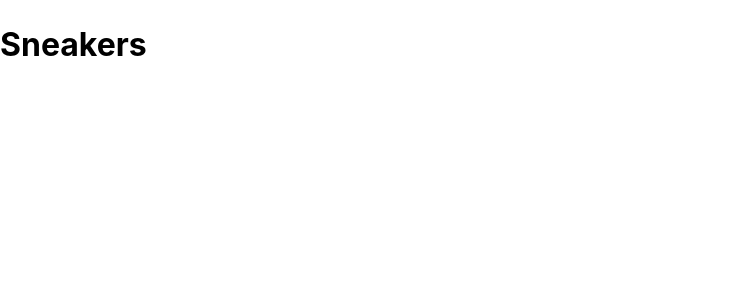
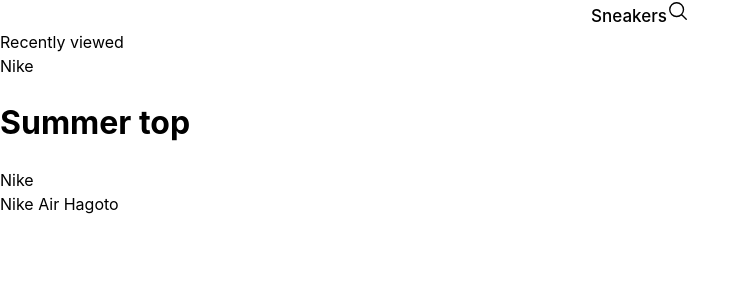
Before and after one commit to tepavcevic/mobile-figma-design, a React (Vite) app: page / in a window 1280 px wide. Shown: the top 300 px of the page, without its empty margins (0-749 px from the left). Built offline with nearby package versions, Linux system fonts and the light colour scheme.

Commit message:
Created necessary components (empty)

```diff
--- a/src/App.css
+++ b/src/App.css
@@ -0,0 +1,13 @@
+.header {
+  text-align: center;
+}
+
+.page-title {
+  display: inline;
+  font-size: 17px;
+  font-weight: 500;
+}
+
+.search-icon {
+  height: 22px;
+}
--- a/src/App.jsx
+++ b/src/App.jsx
@@ -1,9 +1,24 @@
 import './App.css'
+import ProductsList from './components/ProductsList'
+import RecentlyViewedList from "./components/RecentlyViewedList"
 
 function App() {
   return (
     <div className="App">
-      <h1>Sneakers</h1>
+      <header className="header">
+        <h2 className="page-title">Sneakers</h2>
+        <svg xmlns="http://www.w3.org/2000/svg" fill="none" viewBox="0 0 24 24" stroke-width="1.5" stroke="currentColor" class="search-icon">
+          <path stroke-linecap="round" stroke-linejoin="round" d="M21 21l-5.197-5.197m0 0A7.5 7.5 0 105.196 5.196a7.5 7.5 0 0010.607 10.607z" />
+        </svg>
+      </header>
+
+      <main>
+        <RecentlyViewedList />
+
+        <h1>Summer top</h1>
+
+        <ProductsList />
+      </main>
     </div>
   )
 }
--- /dev/null
+++ b/src/components/Product.jsx
@@ -0,0 +1,7 @@
+export default function Product() {
+    return(
+        <div className="product-card">
+            Nike Air Hagoto
+        </div>
+    )
+}
--- /dev/null
+++ b/src/components/ProductsBrand.jsx
@@ -0,0 +1,7 @@
+export default function ProductsBrand() {
+    return(
+        <div>
+            Nike
+        </div>
+    )
+}
--- /dev/null
+++ b/src/components/ProductsList.jsx
@@ -0,0 +1,11 @@
+import Product from "./Product";
+import ProductsBrand from "./ProductsBrand";
+
+export default function ProductsList() {
+    return(
+        <div>
+            <ProductsBrand />
+            <Product />
+        </div>
+    )
+}
--- /dev/null
+++ b/src/components/RecentlyViewedItem.jsx
@@ -0,0 +1,7 @@
+export default function RecentlyViewedItem() {
+    return(
+        <div className="recent-item">
+            Nike
+        </div>
+    )
+}
--- /dev/null
+++ b/src/components/RecentlyViewedList.jsx
@@ -0,0 +1,10 @@
+import RecentlyViewedItem from "./RecentlyViewedItem"
+
+export default function RecentlyViewedList() {
+    return(
+        <div className="list">
+            Recently viewed
+            <RecentlyViewedItem />
+        </div>
+    )
+}
```
